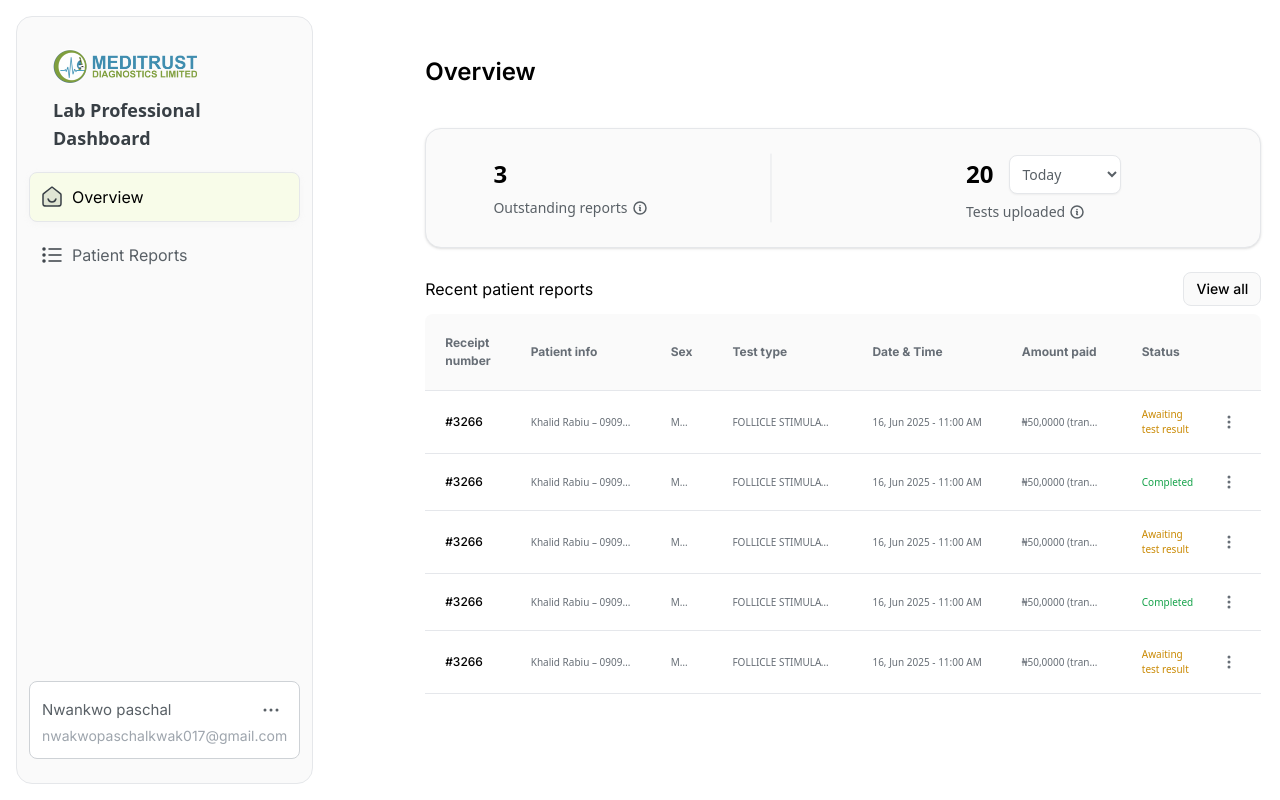
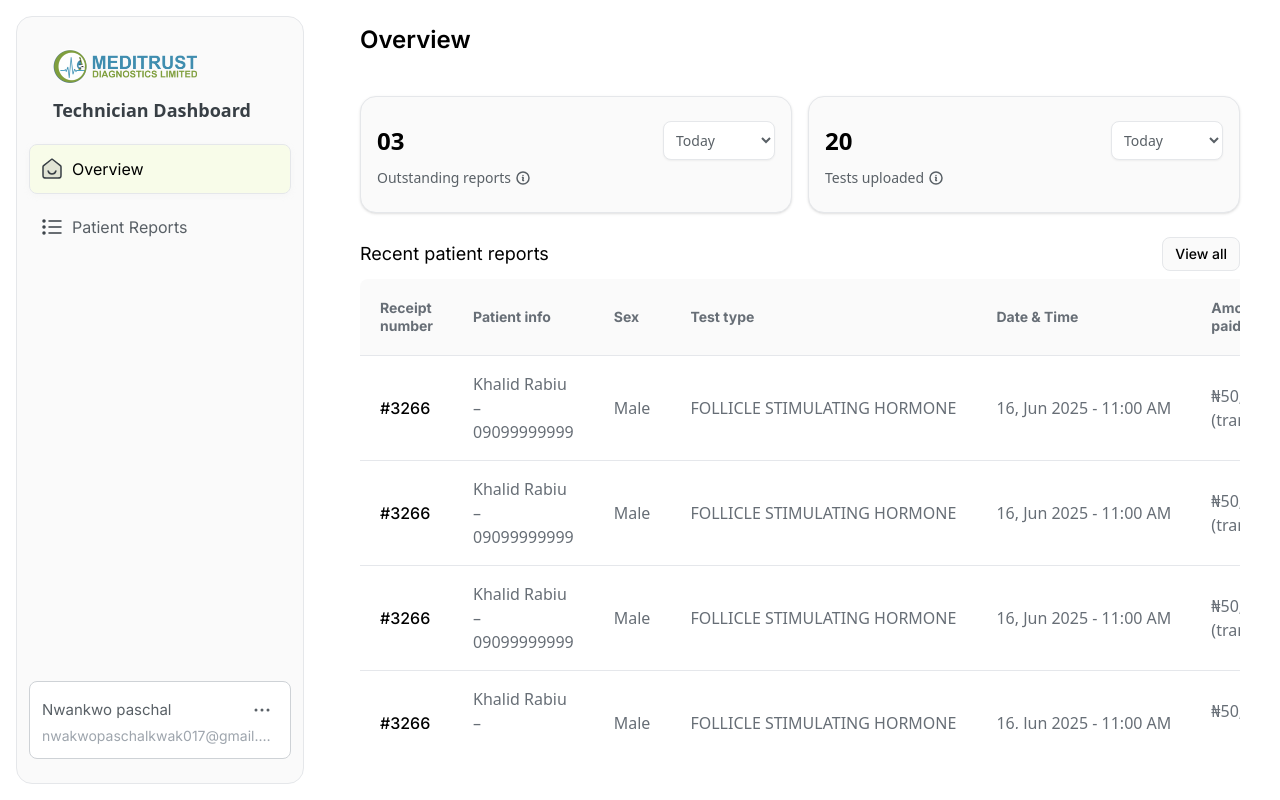
Before and after one commit to Khalid-R-Salis/meditrustdiagnosticslimited_frontend, a React (Vite) app: page /technician in a window 1280 px wide. Built offline with nearby package versions, Linux system fonts and the light colour scheme.

Commit message:
makes the technician DashBoRD responsive on diffrent DESKTOP SIZES

```diff
--- a/src/pages/labtechnichains/component/ltheaderstats.jsx
+++ b/src/pages/labtechnichains/component/ltheaderstats.jsx
@@ -5,10 +5,9 @@ const HeaderStats = () => {
   const data = [
     {
       label: "Outstanding reports",
-      value: "3",
+      value: "03",
       tooltip: "Total number of reports you haven't attended to",
     },
-
     {
       label: "Tests uploaded",
       value: "20",
@@ -19,17 +18,17 @@ const HeaderStats = () => {
   const [visibleTooltip, setVisibleTooltip] = useState(null);
 
   return (
-    <div className="flex items-center justify-between bg-[#FAFAFA] border border-[#E5E7EA] rounded-[16px] px-4 py-6 shadow mb-6">
+    <div className="flex flex-col md:flex-row flex-wrap gap-4 mb-6">
       {data.map((item, index) => (
         <div
           key={index}
-          className="flex items-center justify-around w-full relative"
+          className="flex-1 flex items-center justify-between bg-[#FAFAFA] border border-[#E5E7EA] rounded-[16px] px-4 py-6 shadow relative"
         >
-          <div className="flex flex-col gap-2">
+          <div className="flex flex-col gap-2 w-full">
             <div className="flex items-center justify-between gap-4">
               <div className="text-2xl font-bold">{item.value}</div>
 
-              {item.label !== "Outstanding reports" && (
+              {/* Date filter now visible for all cards */}
               <select
                 className="px-[8px] py-[8px] text-[14px] font-normal leading-[20px] text-[#596066] bg-white border border-[#E5E7EA] rounded-[8px] shadow-sm focus:outline-none"
                 onChange={() => {}}
@@ -43,7 +42,6 @@ const HeaderStats = () => {
                   </option>
                 ))}
               </select>
-              )}
             </div>
 
             <div className="flex items-center gap-1 text-sm text-[#596066]">
@@ -84,25 +82,6 @@ const HeaderStats = () => {
               </div>
             )}
           </div>
-
-          {index < data.length - 1 && (
-            <div className="mx-[20px] h-full flex items-center">
-              <svg
-                xmlns="http://www.w3.org/2000/svg"
-                width="2"
-                height="70"
-                viewBox="0 0 2 70"
-                fill="none"
-              >
-                <path
-                  d="M1 1V69"
-                  stroke="#E5E7EA"
-                  strokeLinecap="round"
-                  strokeWidth="1"
-                />
-              </svg>
-            </div>
-          )}
         </div>
       ))}
     </div>
--- a/src/pages/labtechnichains/component/ltoverview.jsx
+++ b/src/pages/labtechnichains/component/ltoverview.jsx
@@ -49,7 +49,7 @@ const OverviewPage = ({ setActiveNav, pageType = "overview" }) => {
       }`}
     >
       {/* Main content */}
-      <div className="flex-1 bg-[#ffffff] py-8 px-6 md:px-10 lg:px-16 xl:px-20 2xl:px-24 relative">
+      <div className=" flex-1 relative bg-white py-8 overflow-x-hidden  pt-0 pb-8 px-6 scrollbar-thin-green">
         <div className="flex justify-between items-center mb-10">
           <h1 className="text-[24px] font-semibold leading-[32px] text-black font-inter">
             {pageType === "overview" ? "Overview" : "Recent Patient Report"}
@@ -59,7 +59,7 @@ const OverviewPage = ({ setActiveNav, pageType = "overview" }) => {
         {pageType === "overview" && <HeaderStats />}
 
         <div className="flex justify-between items-center mb-2">
-          <h2 className="text-[16px] font-normal leading-6 text-primary-black font-inter">
+          <h2 className="text-[18px] font-normal leading-6 text-primary-black font-inter">
             Recent patient reports
           </h2>
 
@@ -81,11 +81,11 @@ const OverviewPage = ({ setActiveNav, pageType = "overview" }) => {
           )}
         </div>
 
-        <div className="overflow-x-auto overflow-y-auto max-h-[calc(100vh-400px)] scrollbar-thin-green">
+        <div className="overflow-x-auto overflow-y-auto max-h-[calc(100vh-350px)] w-full scrollbar-thin-green">
           <section className="bg-white">
-            <table className="min-w-full text-left text-[10px] text-[#676E76] rounded-sm">
+            <table className="min-w-full text-left text-[16px] text-[#676E76] rounded-sm">
               <thead>
-                <tr className="text-[#676E76] border-b text-[12px] font-medium leading-[18px] font-inter">
+                <tr className="text-[#676E76] border-b text-[14px] font-medium leading-[18px] font-inter">
                   <th className="bg-[#FAFAFA] p-5 rounded-tl-lg">
                     Receipt number
                   </th>
@@ -104,24 +104,21 @@ const OverviewPage = ({ setActiveNav, pageType = "overview" }) => {
                     key={patient.id}
                     className="border-b hover:bg-gray-50 relative"
                   >
-                    <td className="text-[#000] text-[12px] font-medium leading-[18px] font-inter px-5 py-4 max-w-[100px] truncate">
+                    <td className="text-[#000] text-[16px] font-medium leading-[18px] font-inter px-5 py-4 max-w-full">
                       {patient.receipt}
                     </td>
-                    <td className="px-5 py-4 max-w-[140px] truncate">
-                      {patient.name}
-                    </td>
-                    <td className="px-5 py-4 max-w-[60px] truncate">
-                      {patient.sex}
-                    </td>
-                    <td className="px-5 py-4 max-w-[140px] truncate">
+                    <td className="px-5 py-4 max-w-full">{patient.name}</td>
+                    <td className="px-5 py-4 max-w-full">{patient.sex}</td>
+                    <td
+                      className="px-5 py-4 max-w-[320px] truncate"
+                      title={patient.test}
+                    >
                       {patient.test}
                     </td>
-                    <td className="px-5 py-4 max-w-[160px] truncate">
+                    <td className="px-5 py-4 max-w-full truncate">
                       {patient.date}
                     </td>
-                    <td className="px-5 py-4 max-w-[120px] truncate">
-                      {patient.amount}
-                    </td>
+                    <td className="px-5 py-4 max-w-full">{patient.amount}</td>
 
                     <td className="px-5 py-4">
                       <div className="flex items-center justify-between relative">
--- a/src/pages/labtechnichains/component/ltsidebar.jsx
+++ b/src/pages/labtechnichains/component/ltsidebar.jsx
@@ -48,13 +48,23 @@ const Sidebar = ({ activeNav, setActiveNav, disableNav = false }) => {
   const navigate = useNavigate();
 
   return (
-    <div className="flex flex-col justify-between bg-[#FAFAFA] rounded-[16px] border border-[#E5E7EA] w-[20rem] m-4 pt-[32px] px-[12px] mx-[16px] min-h-[calc(100vh-2rem)] relative">
+    <div className="p-4 h-screen">
+      <div
+        className="
+      flex flex-col justify-between
+      bg-[#FAFAFA] rounded-[16px] border border-[#E5E7EA]
+      w-[90%] md:w-[100%]
+      h-full
+      overflow-y-auto
+      px-[12px] pt-[32px]
+    "
+      >
         <div>
           <div className="ml-6 mb-5">
             <img src={logo2} alt="logo" className="w-36" />
 
             <h3 className="mt-3 text-lg font-semibold text-[#383F45]">
-            Lab Professional Dashboard
+              Technician Dashboard
             </h3>
           </div>
 
@@ -96,6 +106,7 @@ const Sidebar = ({ activeNav, setActiveNav, disableNav = false }) => {
           )}
         </div>
       </div>
+    </div>
   );
 };
 
--- a/src/pages/labtechnichains/component/patientreport.jsx
+++ b/src/pages/labtechnichains/component/patientreport.jsx
@@ -73,11 +73,13 @@ const PatientReport = ({ setActiveNav, pageType = "patientreport" }) => {
   return (
     <div
       className={`flex w-full ${
-        showReceipt || showResult ? "overflow-hidden h-screen" : ""
+        showReceipt || showResult
+          ? "overflow-hidden min-h-screen scrollbar-thin-green "
+          : ""
       }`}
     >
       {/* Main content */}
-      <div className="flex-1 bg-[#ffffff] py-8 px-6 md:px-10 lg:px-16 xl:px-20 2xl:px-24 relative">
+      <div className=" flex-1 relative bg-white py-8 overflow-x-hidden  pt-0 pb-8 px-6 scrollbar-thin-green">
         <div className="flex justify-between items-center mb-10">
           <h1 className="text-[24px] font-semibold leading-[32px] text-black font-inter">
             {pageType === "overview" ? "Overview" : "Patient reports"}
@@ -148,11 +150,11 @@ const PatientReport = ({ setActiveNav, pageType = "patientreport" }) => {
           </div>
         </div>
 
-        <div className="overflow-x-auto overflow-y-auto max-h-[calc(100vh-340px)] scrollbar-thin-green">
+        <div className="overflow-x-auto overflow-y-auto max-h-[calc(100vh-280px)] scrollbar-thin-green">
           <section className="bg-white">
             <table className="min-w-full text-left text-[10px] text-[#676E76] rounded-sm">
               <thead>
-                <tr className="text-[#676E76] border-b text-[12px] font-medium leading-[18px] font-inter">
+                <tr className="text-[#676E76] border-b text-[14px] font-medium leading-[18px] font-inter">
                   <th className="bg-[#FAFAFA] p-5 rounded-tl-lg">
                     Receipt number
                   </th>
@@ -171,27 +173,27 @@ const PatientReport = ({ setActiveNav, pageType = "patientreport" }) => {
                     key={patient.id}
                     className="border-b hover:bg-gray-50 relative"
                   >
-                    <td className="text-[#000] text-[12px] font-medium leading-[18px] font-inter px-5 py-4 max-w-[100px] truncate">
+                    <td className="text-[#000] text-[14px] font-medium leading-[18px] font-inter px-5 py-4 max-w-full">
                       {patient.receipt}
                     </td>
-                    <td className="px-5 py-4 max-w-[140px] truncate">
+                    <td className="text-[14px] font-medium leading-[18px] font-inter px-5 py-4 max-w-full">
                       {patient.name}
                     </td>
-                    <td className="px-5 py-4 max-w-[60px] truncate">
+                    <td className="text-[14px] font-medium leading-[18px] font-inter px-5 py-4 max-w-full">
                       {patient.sex}
                     </td>
-                    <td className="px-5 py-4 max-w-[140px] truncate">
+                    <td className="text-[14px] font-medium leading-[18px] font-inter px-5 py-4 max-w-[320px] truncate">
                       {patient.test}
                     </td>
-                    <td className="px-5 py-4 max-w-[160px] truncate">
+                    <td className="text-[14px] font-medium leading-[18px] font-inter px-5 py-4 max-w-full">
                       {patient.date}
                     </td>
-                    <td className="px-5 py-4 max-w-[120px] truncate">
+                    <td className="text-[14px] font-medium leading-[18px] font-inter px-5 py-4 max-w-full">
                       {patient.amount}
                     </td>
 
                     <td className="px-5 py-4">
-                      <div className="flex items-center justify-between relative">
+                      <div className="flex items-center justify-between relative text-[14px] font-medium leading-[18px] font-inter px-5 py-4 max-w-full">
                         <span
                           className={
                             patient.status === "Completed"
--- a/src/pages/labtechnichains/technicians.jsx
+++ b/src/pages/labtechnichains/technicians.jsx
@@ -8,12 +8,6 @@ import PatientReport from "./component/patientreport";
 const DashboardLayout = () => {
   const [activeNav, setActiveNav] = useState("overview");
   const [showResultTemplate, setShowResultTemplate] = useState(false);
-
-  const handleSubmit = (e) => {
-    e.preventDefault();
-    console.log("Uploading test result...");
-    onClose();
-  };
 
   const renderContent = () => {
     switch (activeNav) {
@@ -26,10 +20,8 @@ const DashboardLayout = () => {
         );
       case "patientreport":
         return <PatientReport setActiveNav={setActiveNav} />;
-
       case "testresult":
         return <TestResult onClose={() => setShowResultTemplate(false)} />;
-
       case "resultform":
         return <ResultForm setActiveNav={setActiveNav} />;
       default:
@@ -38,16 +30,20 @@ const DashboardLayout = () => {
   };
 
   return (
-    <div className="flex justify-between items-start bg-white  overflow-x-auto overflow-y-auto">
-      {/* <div className="flex-1 "> */}
+    <div className="flex bg-white overflow-hidden">
+      {/* Sidebar*/}
+      <div className="w-[20rem] border-gray-200">
+        <Sidebar
+          activeNav={activeNav}
+          setActiveNav={setActiveNav}
+          disableNav={activeNav === "resultform"}
+        />
+      </div>
 
-      <Sidebar
-        activeNav={activeNav}
-        setActiveNav={setActiveNav}
-        disableNav={activeNav === "resultform"}
-      />
-
-      <div className="flex-1 px-4 py-6 relative">{renderContent()}</div>
+      {/* Main content */}
+      <div className="flex-1 h-screen overflow-y-auto px-4 py-6 relative">
+        {renderContent()}
+      </div>
 
       {/* Result modal */}
       {showResultTemplate && (
```
Lines whose indentation alone changed are shown as unchanged.
